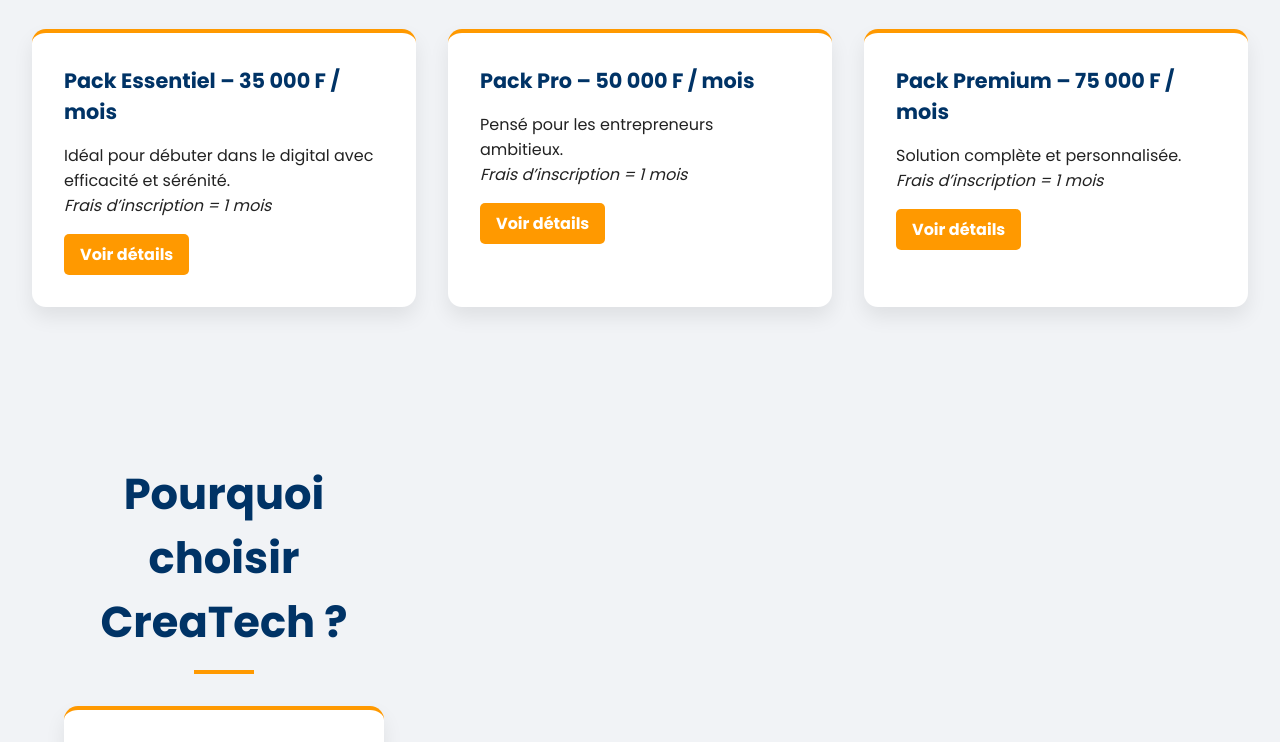
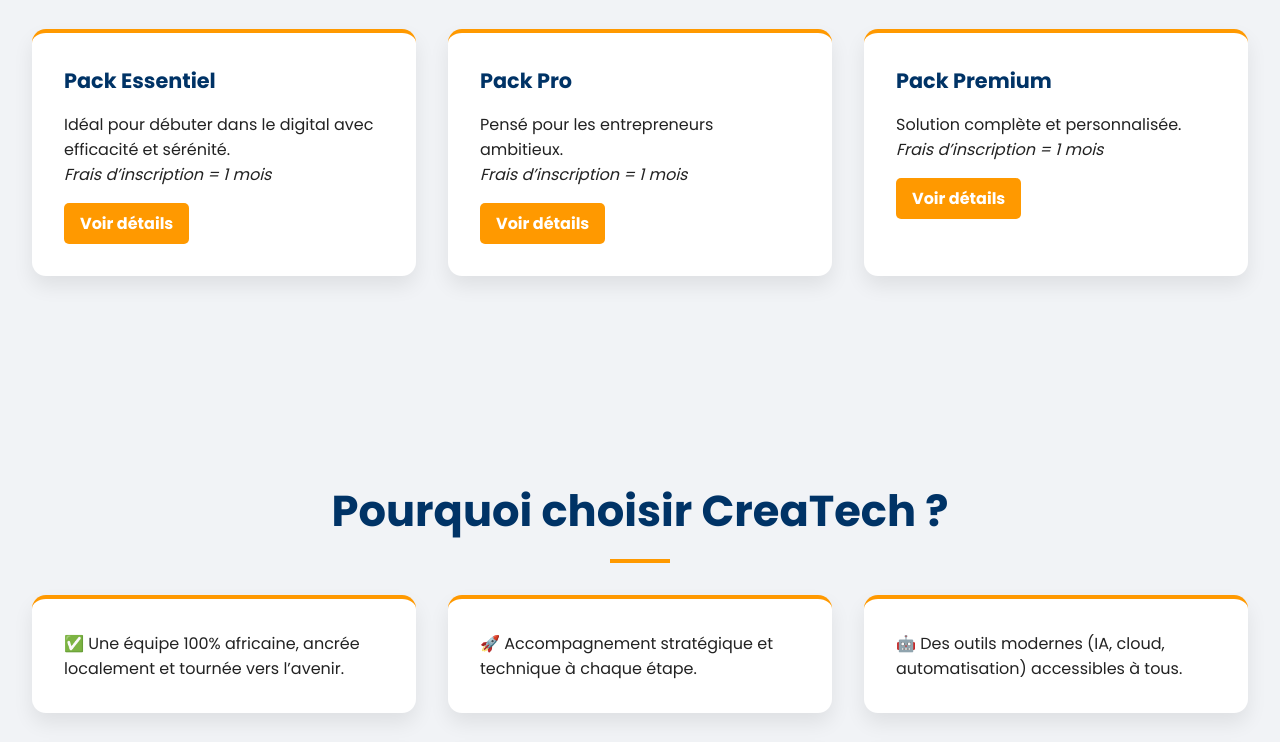
Before and after one commit to SultanDicko/createch, a plain HTML site: page index.html in a window 1280 px wide. Shown: the part 1595-2337 px from the top of the page. Drawn offline with Linux system fonts and the light colour scheme.

Commit message:
Update index.html

```diff
--- a/index.html
+++ b/index.html
@@ -218,28 +218,31 @@
         <a href="services/conseil.html">En savoir plus</a>
       </div>
     </div>
-     </section>
- <section class="section" id="packs">
+  </section>
+
+  <section class="section" id="packs">
     <h3>Nos Offres Mensuelles</h3>
     <div class="packs">
       <div class="card">
-        <strong>Pack Essentiel – 35 000 F / mois</strong>
+        <strong>Pack Essentiel</strong>
         Idéal pour débuter dans le digital avec efficacité et sérénité.
         <br><em>Frais d’inscription = 1 mois</em>
         <a href="packs/essentiel.html">Voir détails</a>
       </div>
       <div class="card">
-        <strong>Pack Pro – 50 000 F / mois</strong>
+        <strong>Pack Pro</strong>
         Pensé pour les entrepreneurs ambitieux.
         <br><em>Frais d’inscription = 1 mois</em>
         <a href="packs/pro.html">Voir détails</a>
       </div>
       <div class="card">
-        <strong>Pack Premium – 75 000 F / mois</strong>
+        <strong>Pack Premium</strong>
         Solution complète et personnalisée.
         <br><em>Frais d’inscription = 1 mois</em>
         <a href="packs/premium.html">Voir détails</a>
       </div>
+    </div>
+  </section>
 
   <section class="section" id="why">
     <h3>Pourquoi choisir CreaTech ?</h3>
```
